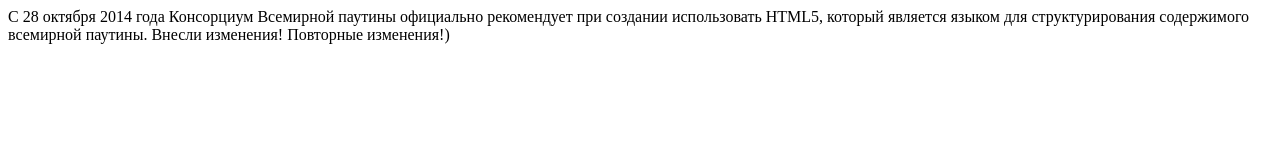
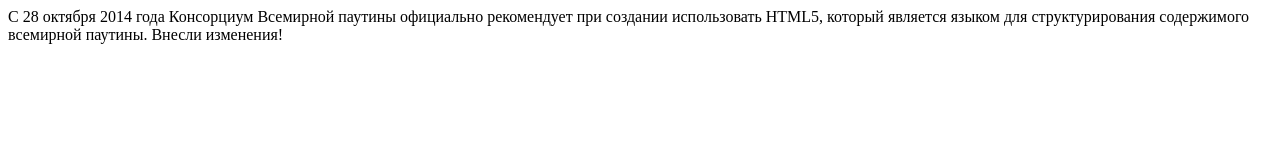
Before and after one commit to goncharovnikitos/my-site, a plain HTML site: page index.html in a window 1280 px wide. Drawn offline with Linux system fonts and the light colour scheme.

Commit message:
Revert "Update index.html"
This reverts commit ad3dde28fc831aa14cb82b8a65dfe6761867dca4.

```diff
--- a/index.html
+++ b/index.html
@@ -7,6 +7,6 @@
 <body>
 С 28 октября 2014 года Консорциум Всемирной паутины официально
 рекомендует при создании использовать HTML5, который является языком
-для структурирования содержимого всемирной паутины. Внесли изменения! Повторные изменения!)
+для структурирования содержимого всемирной паутины. Внесли изменения!
 </body>
 </html>
```
